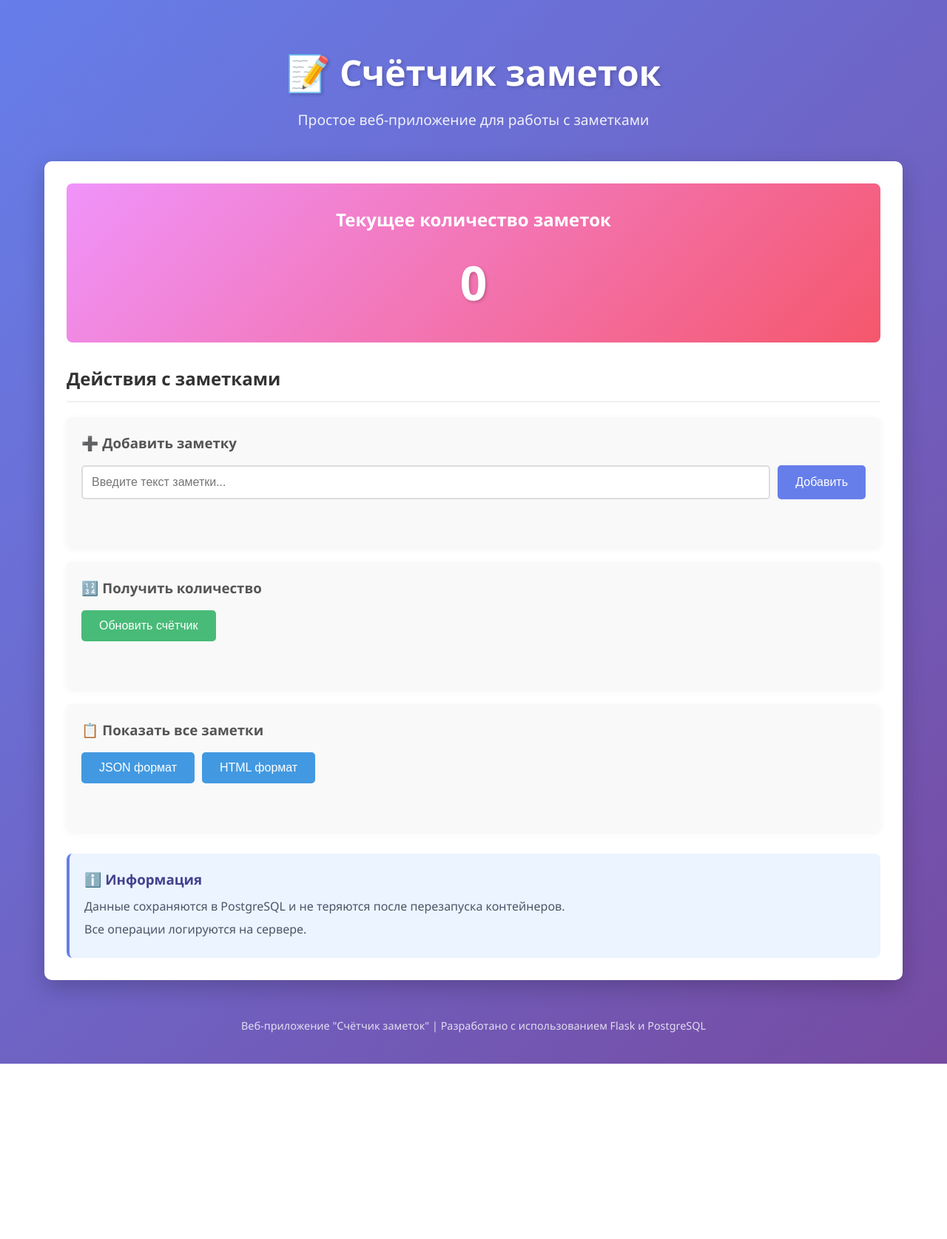
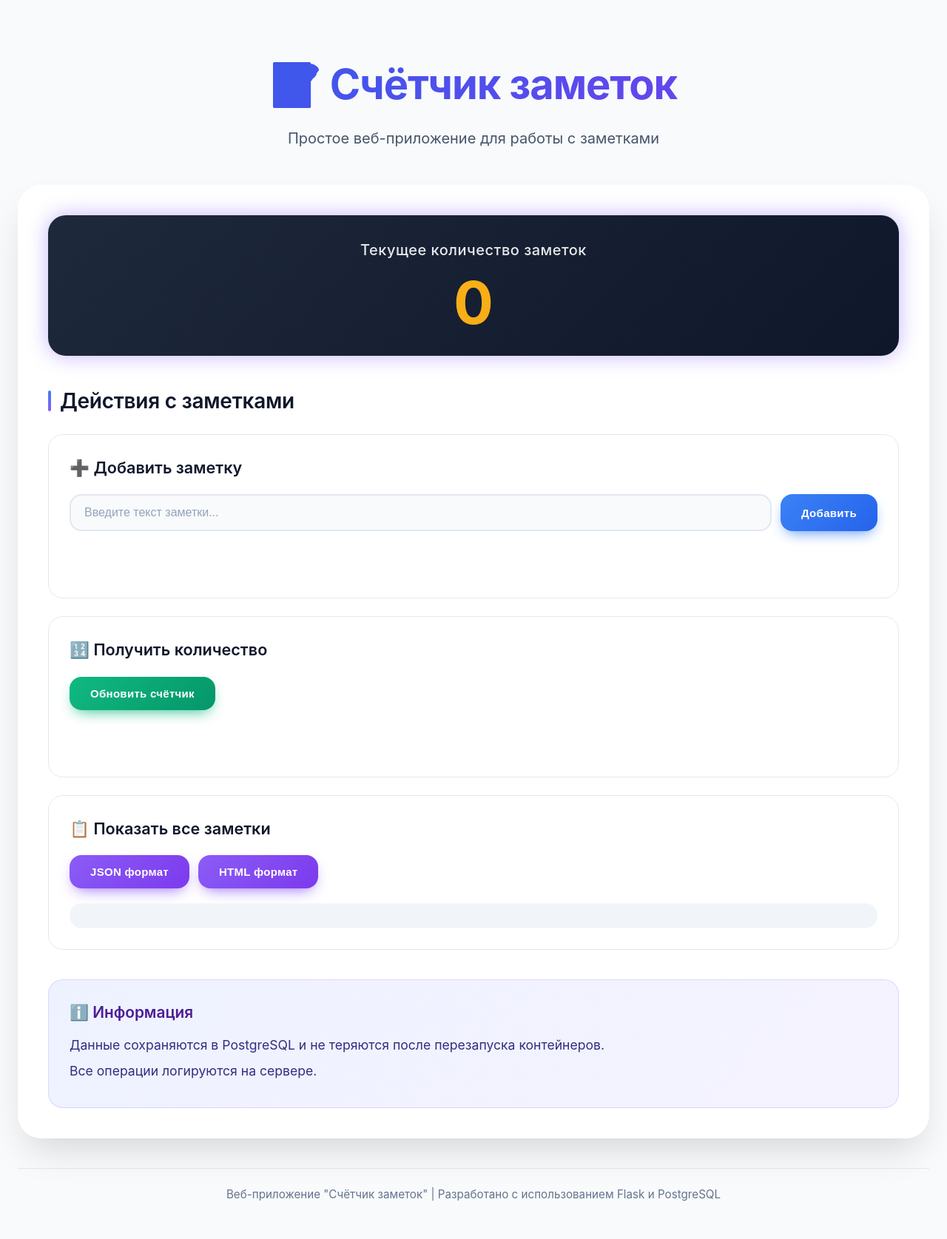
Before and after one commit to inekruz/notes, a Flask app: page / in a window 1280 px wide. Shown: the whole page at 74% size. Before the commit the page ends 1438 px from the top, so only its background shows below. Run offline with Flask 3, Linux system fonts and the light colour scheme; data that the repository does not hold is empty; some libraries are stand-ins or nearby versions.

Commit message:
full upd css

```diff
--- a/app/static/main.css
+++ b/app/static/main.css
@@ -6,230 +6,344 @@
 }
 
 body {
-    font-family: 'Segoe UI', Tahoma, Geneva, Verdana, sans-serif;
-    line-height: 1.6;
-    color: #333;
-    background: linear-gradient(135deg, #667eea 0%, #764ba2 100%);
+    font-family: 'Inter', -apple-system, BlinkMacSystemFont, 'Segoe UI', sans-serif;
+    line-height: 1.5;
+    color: #1e293b;
+    background: #f8fafc;
     min-height: 100vh;
 }
 
 .container {
-    max-width: 1200px;
+    max-width: 1280px;
     margin: 0 auto;
-    padding: 20px;
+    padding: 24px;
 }
 
-/* Шапка */
+/* Шапка с градиентом и стеклом */
 header {
     text-align: center;
-    color: white;
-    padding: 40px 0;
+    color: #0f172a;
+    padding: 48px 0;
+    position: relative;
 }
 
 header h1 {
-    font-size: 3em;
-    margin-bottom: 10px;
-    text-shadow: 2px 2px 4px rgba(0,0,0,0.2);
+    font-size: 3.5em;
+    font-weight: 700;
+    letter-spacing: -0.02em;
+    margin-bottom: 16px;
+    background: linear-gradient(135deg, #2563eb, #7c3aed);
+    -webkit-background-clip: text;
+    -webkit-text-fill-color: transparent;
+    background-clip: text;
 }
 
 .subtitle {
-    font-size: 1.2em;
+    font-size: 1.25em;
+    color: #475569;
+    font-weight: 400;
+}
+
+/* Основной контент с эффектом стекла */
+main {
+    background: rgba(255, 255, 255, 0.9);
+    backdrop-filter: blur(10px);
+    border-radius: 32px;
+    padding: 40px;
+    box-shadow:
+        0 25px 50px -12px rgba(0, 0, 0, 0.15),
+        inset 0 1px 2px rgba(255, 255, 255, 0.8);
+    border: 1px solid rgba(255, 255, 255, 0.5);
+}
+
+/* Статистика в современном стиле */
+.stats {
+    margin-bottom: 40px;
+}
+
+.stat-card {
+    background: linear-gradient(135deg, #1e293b, #0f172a);
+    color: white;
+    padding: 32px;
+    border-radius: 24px;
+    text-align: center;
+    box-shadow: 0 20px 35px -8px rgba(15, 23, 42, 0.3);
+    position: relative;
+    overflow: hidden;
+}
+
+.stat-card::before {
+    content: '';
+    position: absolute;
+    top: -50%;
+    left: -50%;
+    width: 200%;
+    height: 200%;
+    background: radial-gradient(circle, rgba(255,255,255,0.1) 0%, transparent 70%);
+    opacity: 0;
+    transition: opacity 0.5s;
+}
+
+.stat-card:hover::before {
+    opacity: 1;
+}
+
+.stat-card h2 {
+    margin-bottom: 16px;
+    font-size: 1.25em;
+    font-weight: 500;
+    letter-spacing: 0.5px;
     opacity: 0.9;
 }
 
-/* Основной контент */
-main {
-    background: white;
-    border-radius: 10px;
-    padding: 30px;
-    box-shadow: 0 10px 30px rgba(0,0,0,0.2);
+.count-display {
+    font-size: 5em;
+    font-weight: 700;
+    line-height: 1;
+    background: linear-gradient(135deg, #fbbf24, #f59e0b);
+    -webkit-background-clip: text;
+    -webkit-text-fill-color: transparent;
+    background-clip: text;
 }
 
-/* Статистика */
-.stats {
-    margin-bottom: 30px;
-}
-
-.stat-card {
-    background: linear-gradient(135deg, #f093fb 0%, #f5576c 100%);
-    color: white;
-    padding: 30px;
-    border-radius: 8px;
-    text-align: center;
-}
-
-.stat-card h2 {
-    margin-bottom: 15px;
-    font-size: 1.5em;
-}
-
-.count-display {
-    font-size: 4em;
-    font-weight: bold;
-    text-shadow: 2px 2px 4px rgba(0,0,0,0.2);
-}
-
-/* Секция действий */
+/* Секция действий с карточками */
 .actions {
-    margin-top: 30px;
+    margin-top: 40px;
 }
 
 .actions h2 {
-    color: #333;
-    margin-bottom: 20px;
-    padding-bottom: 10px;
-    border-bottom: 2px solid #f0f0f0;
+    color: #0f172a;
+    margin-bottom: 24px;
+    font-size: 1.75em;
+    font-weight: 600;
+    letter-spacing: -0.01em;
+    position: relative;
+    padding-left: 16px;
+}
+
+.actions h2::before {
+    content: '';
+    position: absolute;
+    left: 0;
+    top: 50%;
+    transform: translateY(-50%);
+    width: 4px;
+    height: 28px;
+    background: linear-gradient(135deg, #3b82f6, #8b5cf6);
+    border-radius: 4px;
 }
 
 .action-card {
-    background: #f9f9f9;
-    border-radius: 8px;
-    padding: 20px;
-    margin-bottom: 20px;
-    box-shadow: 0 2px 10px rgba(0,0,0,0.05);
+    background: white;
+    border-radius: 20px;
+    padding: 28px;
+    margin-bottom: 24px;
+    border: 1px solid #e2e8f0;
+    transition: all 0.3s cubic-bezier(0.4, 0, 0.2, 1);
+    position: relative;
+    overflow: hidden;
+}
+
+.action-card:hover {
+    transform: translateY(-4px);
+    box-shadow: 0 20px 40px -15px rgba(0, 0, 0, 0.1);
+    border-color: #cbd5e1;
 }
 
 .action-card h3 {
-    color: #555;
-    margin-bottom: 15px;
+    color: #0f172a;
+    margin-bottom: 20px;
+    font-size: 1.35em;
+    font-weight: 600;
 }
 
-/* Формы и кнопки */
+/* Современные формы */
 .input-group {
     display: flex;
-    gap: 10px;
-    margin-bottom: 15px;
+    gap: 12px;
+    margin-bottom: 20px;
 }
 
 input[type="text"] {
     flex: 1;
-    padding: 12px;
-    border: 2px solid #ddd;
-    border-radius: 5px;
+    padding: 14px 18px;
+    border: 2px solid #e2e8f0;
+    border-radius: 16px;
     font-size: 16px;
-    transition: border-color 0.3s;
+    transition: all 0.2s;
+    background: #f8fafc;
+    color: #1e293b;
+}
+
+input[type="text"]:hover {
+    border-color: #cbd5e1;
+    background: white;
 }
 
 input[type="text"]:focus {
     outline: none;
-    border-color: #667eea;
+    border-color: #3b82f6;
+    background: white;
+    box-shadow: 0 0 0 4px rgba(59, 130, 246, 0.1);
 }
 
+input[type="text"]::placeholder {
+    color: #94a3b8;
+}
+
+/* Кнопки нового поколения */
 .btn {
-    padding: 12px 24px;
+    padding: 14px 28px;
     border: none;
-    border-radius: 5px;
-    font-size: 16px;
+    border-radius: 16px;
+    font-size: 15px;
+    font-weight: 600;
     cursor: pointer;
-    transition: all 0.3s;
-    font-weight: 500;
+    transition: all 0.2s cubic-bezier(0.4, 0, 0.2, 1);
+    letter-spacing: 0.3px;
+    display: inline-flex;
+    align-items: center;
+    justify-content: center;
+    gap: 8px;
+    position: relative;
+    overflow: hidden;
+}
+
+.btn::before {
+    content: '';
+    position: absolute;
+    top: 50%;
+    left: 50%;
+    width: 0;
+    height: 0;
+    border-radius: 50%;
+    background: rgba(255, 255, 255, 0.2);
+    transform: translate(-50%, -50%);
+    transition: width 0.6s, height 0.6s;
+}
+
+.btn:hover::before {
+    width: 300px;
+    height: 300px;
+}
+
+.btn:active {
+    transform: scale(0.97);
 }
 
 .btn-primary {
-    background: #667eea;
+    background: linear-gradient(135deg, #3b82f6, #2563eb);
     color: white;
+    box-shadow: 0 8px 20px -8px #3b82f6;
 }
 
 .btn-primary:hover {
-    background: #5a67d8;
-    transform: translateY(-2px);
-    box-shadow: 0 5px 15px rgba(102, 126, 234, 0.4);
+    box-shadow: 0 12px 25px -8px #2563eb;
 }
 
 .btn-secondary {
-    background: #48bb78;
+    background: linear-gradient(135deg, #10b981, #059669);
     color: white;
-}
-
-.btn-secondary:hover {
-    background: #38a169;
-    transform: translateY(-2px);
-    box-shadow: 0 5px 15px rgba(72, 187, 120, 0.4);
+    box-shadow: 0 8px 20px -8px #10b981;
 }
 
 .btn-info {
-    background: #4299e1;
+    background: linear-gradient(135deg, #8b5cf6, #7c3aed);
     color: white;
-}
-
-.btn-info:hover {
-    background: #3182ce;
-    transform: translateY(-2px);
-    box-shadow: 0 5px 15px rgba(66, 153, 225, 0.4);
+    box-shadow: 0 8px 20px -8px #8b5cf6;
 }
 
 .button-group {
     display: flex;
-    gap: 10px;
-    margin-bottom: 15px;
+    gap: 12px;
+    margin-bottom: 20px;
+    flex-wrap: wrap;
 }
 
-/* Сообщения */
+/* Современные сообщения */
 .result-message {
-    padding: 15px;
-    border-radius: 5px;
-    margin-top: 15px;
+    padding: 20px 24px;
+    border-radius: 18px;
+    margin-top: 20px;
     font-weight: 500;
     white-space: pre-wrap;
     word-wrap: break-word;
+    font-size: 15px;
+    backdrop-filter: blur(5px);
+    border: 1px solid rgba(255, 255, 255, 0.2);
 }
 
 .result-message.success {
-    background: #c6f6d5;
-    color: #22543d;
-    border-left: 4px solid #48bb78;
+    background: #f0fdf4;
+    color: #166534;
+    border-left: 4px solid #22c55e;
 }
 
 .result-message.error {
-    background: #fed7d7;
-    color: #742a2a;
-    border-left: 4px solid #f56565;
+    background: #fef2f2;
+    color: #991b1b;
+    border-left: 4px solid #ef4444;
 }
 
 .list-result {
-    max-height: 300px;
+    max-height: 350px;
     overflow-y: auto;
-    font-family: monospace;
+    font-family: 'JetBrains Mono', 'Fira Code', monospace;
     font-size: 14px;
+    padding: 16px;
+    background: #f1f5f9;
+    border-radius: 16px;
+    line-height: 1.7;
 }
 
-/* Информационная секция */
+/* Информационная секция с акцентом */
 .info {
-    background: #ebf4ff;
-    border-radius: 8px;
-    padding: 20px;
-    margin-top: 30px;
-    border-left: 4px solid #667eea;
+    background: linear-gradient(135deg, #eef2ff, #f5f3ff);
+    border-radius: 20px;
+    padding: 28px;
+    margin-top: 40px;
+    border: 1px solid rgba(139, 92, 246, 0.2);
+    position: relative;
 }
 
 .info h3 {
-    color: #434190;
-    margin-bottom: 10px;
+    color: #4c1d95;
+    margin-bottom: 16px;
+    font-size: 1.3em;
+    font-weight: 600;
+    display: flex;
+    align-items: center;
+    gap: 8px;
 }
 
 .info p {
-    color: #4a5568;
-    margin-bottom: 5px;
+    color: #312e81;
+    margin-bottom: 8px;
+    font-size: 1.1em;
 }
 
-/* Подвал */
+/* Подвал с градиентом */
 footer {
     text-align: center;
-    color: white;
-    margin-top: 30px;
-    padding: 20px;
-    opacity: 0.8;
-    font-size: 0.9em;
+    color: #64748b;
+    margin-top: 40px;
+    padding: 24px;
+    font-size: 0.95em;
+    border-top: 1px solid #e2e8f0;
 }
 
-/* Адаптивность */
+/* Адаптивность с современным подходом */
 @media (max-width: 768px) {
     .container {
-        padding: 10px;
+        padding: 16px;
     }
 
     header h1 {
-        font-size: 2em;
+        font-size: 2.5em;
+    }
+
+    main {
+        padding: 24px;
     }
 
     .input-group {
@@ -245,15 +359,33 @@ footer {
     }
 
     .count-display {
-        font-size: 3em;
+        font-size: 4em;
+    }
+
+    .stat-card {
+        padding: 24px;
     }
 }
 
-/* Анимации */
-@keyframes fadeIn {
+@media (max-width: 480px) {
+    header h1 {
+        font-size: 2em;
+    }
+
+    .subtitle {
+        font-size: 1.1em;
+    }
+
+    .action-card {
+        padding: 20px;
+    }
+}
+
+/* Плавные анимации */
+@keyframes slideUp {
     from {
         opacity: 0;
-        transform: translateY(20px);
+        transform: translateY(30px);
     }
     to {
         opacity: 1;
@@ -261,26 +393,45 @@ footer {
     }
 }
 
-.action-card {
-    animation: fadeIn 0.5s ease-out;
+@keyframes glow {
+    0%, 100% {
+        box-shadow: 0 0 20px rgba(59, 130, 246, 0.3);
+    }
+    50% {
+        box-shadow: 0 0 30px rgba(139, 92, 246, 0.5);
+    }
 }
 
-/* Скроллбар */
+.action-card {
+    animation: slideUp 0.6s cubic-bezier(0.4, 0, 0.2, 1) forwards;
+    animation-fill-mode: both;
+}
+
+.action-card:nth-child(1) { animation-delay: 0.1s; }
+.action-card:nth-child(2) { animation-delay: 0.2s; }
+.action-card:nth-child(3) { animation-delay: 0.3s; }
+
+.stat-card {
+    animation: glow 4s ease-in-out infinite;
+}
+
+/* Кастомный скроллбар */
 ::-webkit-scrollbar {
-    width: 8px;
-    height: 8px;
+    width: 10px;
+    height: 10px;
 }
 
 ::-webkit-scrollbar-track {
-    background: #f1f1f1;
-    border-radius: 4px;
+    background: #f1f5f9;
+    border-radius: 8px;
 }
 
 ::-webkit-scrollbar-thumb {
-    background: #888;
-    border-radius: 4px;
+    background: linear-gradient(135deg, #94a3b8, #64748b);
+    border-radius: 8px;
+    border: 2px solid #f1f5f9;
 }
 
 ::-webkit-scrollbar-thumb:hover {
-    background: #555;
+    background: linear-gradient(135deg, #64748b, #475569);
 }
```
